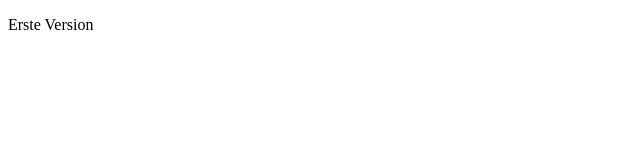
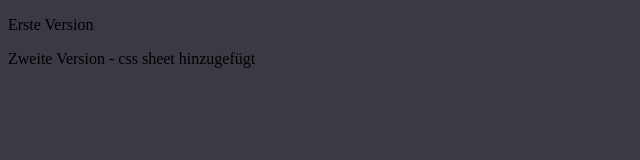
Before and after one commit to ElTruHTML/gittest, a plain HTML site: page index.html in a window 1280 px wide. Shown: the whole page, without its empty margins (0-640 px from the left). Drawn offline with Linux system fonts and the light colour scheme.

Commit message:
added css

```diff
--- a/index.html
+++ b/index.html
@@ -5,8 +5,10 @@
     <meta http-equiv="X-UA-Compatible" content="IE=edge">
     <meta name="viewport" content="width=device-width, initial-scale=1.0">
     <title>Git-Arbeit 1</title>
+    <link rel="stylesheet" href="style.css">
 </head>
 <body>
     <p>Erste Version</p>
+    <p>Zweite Version - css sheet hinzugefügt</p>
 </body>
 </html>
--- /dev/null
+++ b/style.css
@@ -0,0 +1,3 @@
+* {
+    background-color: #3a3a45;
+}
```
